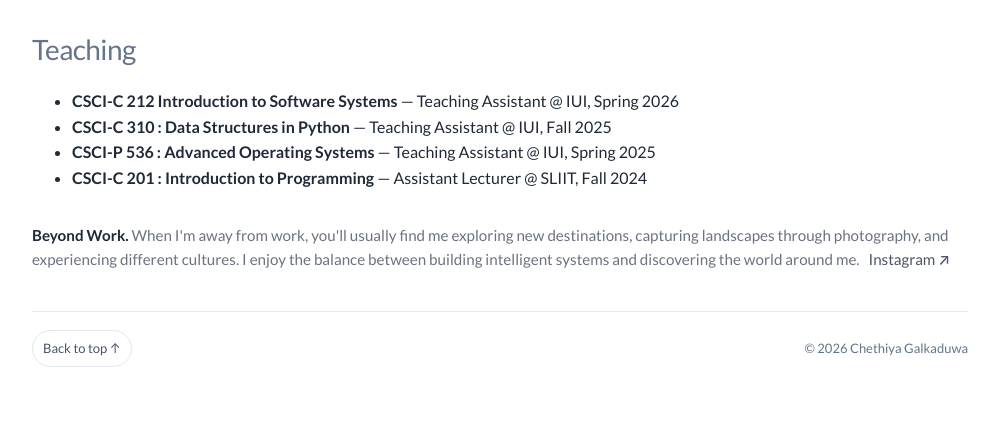
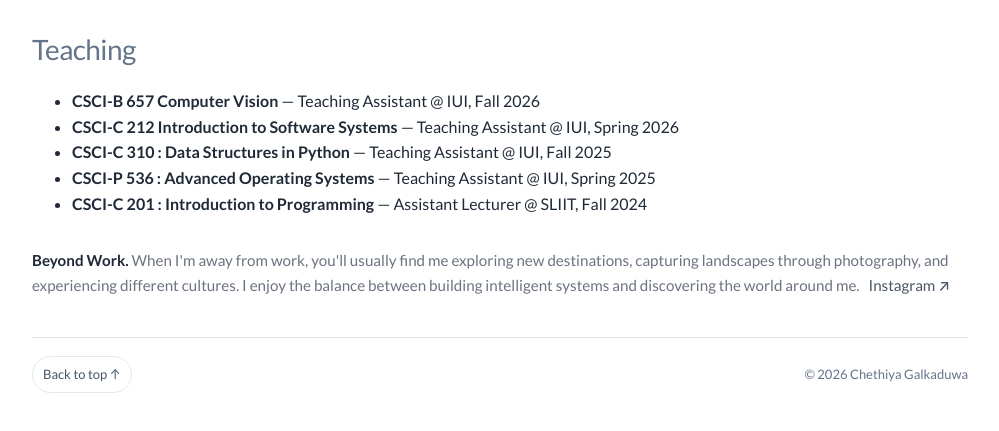
Before and after one commit to chethiyagalkaduwa/chethiyagalkaduwa.github.io, a plain HTML site: page index.html in a window 1280 px wide. Shown: the part 2831-3262 px from the top of the page, without its empty margins (140-1139 px from the left). Drawn offline with Linux system fonts and the light colour scheme.

Commit message:
Teaching update

```diff
--- a/index.html
+++ b/index.html
@@ -702,6 +702,10 @@
       <h2 id="teaching">Teaching</h2>
       <ul class="list">
         <li>
+          <strong>CSCI-B 657 Computer Vision</strong>
+          — Teaching Assistant @ IUI, Fall 2026
+        </li>
+        <li>
           <strong>CSCI-C 212 Introduction to Software Systems</strong>
           — Teaching Assistant @ IUI, Spring 2026
         </li>
```
